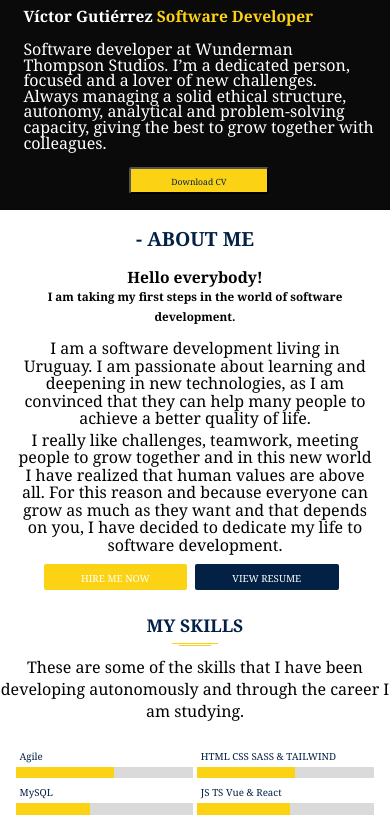
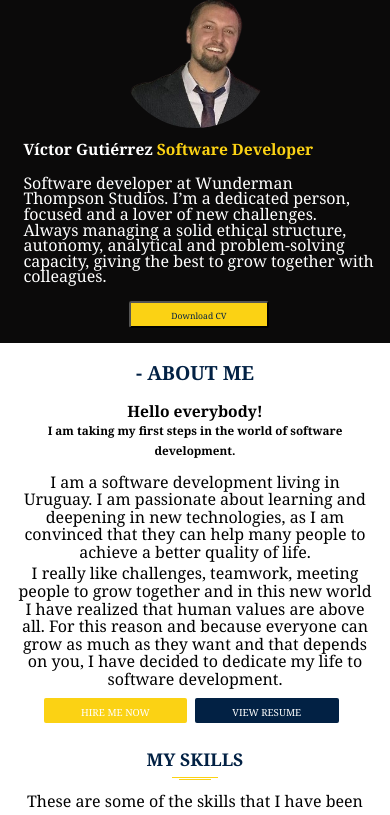
Before and after one commit to VICT0R89/myWebSite, a plain HTML site: page index.html in a window 390 px wide. Shown: the part 69-884 px from the top of the page. Drawn offline with nearby package versions, Linux system fonts and the light colour scheme.

Commit message:
cambiando estilos

```diff
--- a/styles/styles.scss
+++ b/styles/styles.scss
@@ -152,6 +152,9 @@ li{
     width: 50%;
     display: flex;
     justify-content: center;
+    img{
+      border-radius: 50%
+    }
   }
 };
 
@@ -528,6 +531,16 @@ li{
         }
       }
     }
+    .img-main{
+      display: flex;
+      align-items: center;
+      justify-content: center;
+      img{
+        width: 75%;
+        height: 75%;
+        border-radius: 50%;
+      }
+    }
   }
   #aboutMeSection{
     .a-img-cont{
@@ -723,6 +736,8 @@ li{
     }
   }
   #mainSection{
+    flex-direction: column-reverse;
+    align-items: center;
     .m-text{
       width: 100%;
       padding-top: 10px;
@@ -744,7 +759,9 @@ li{
       }
     }
     .img-main{
-      display: none;
+      img{
+        border-radius: 50%;
+      }
     }
   }
   #aboutMeSection{
```
Also changed, not shown: styles/styles.css, 1 other file.
